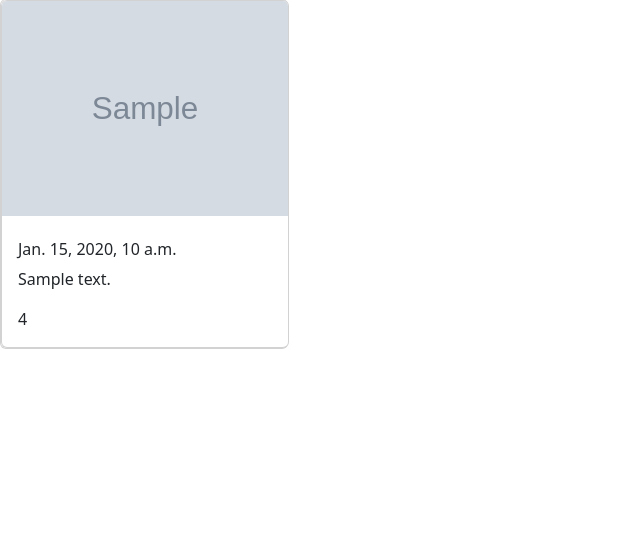
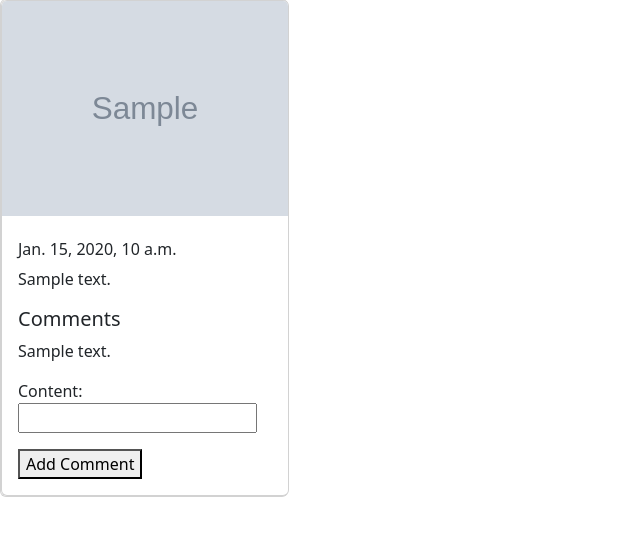
Before and after one commit to chelobureck/month4, a Django app: page /list_view/1 in a window 1280 px wide. Shown: the part 57-593 px from the top of the page, without its empty margins (0-640 px from the left). Run offline with Django 5.2, Linux system fonts and the light colour scheme; a user stored in the database is signed in; tables that the repository leaves empty hold one stand-in row (values such as "Sample post"); grey boxes marked "Sample" are stand-in pictures.

Commit message:
make commit in detail view

```diff
--- a/blog/urls.py
+++ b/blog/urls.py
@@ -24,7 +24,7 @@ from django.conf.urls.static import static
 users_paterns = [
     path('register/', register_view), # type: ignore
     path('login/', login_view), # type: ignore
-    path('logout/', logut),
+    path('loguot/', logut),
     ]
 
 urlpatterns = users_paterns + [
--- a/posts/admin.py
+++ b/posts/admin.py
@@ -1,7 +1,8 @@
 from django.contrib import admin
-from posts.models import Post, Tag, Category
+from posts.models import Comment, Post, Tag, Category
 
 
 admin.site.register(Post)
 admin.site.register(Tag)
 admin.site.register(Category)
+admin.site.register(Comment)
--- a/posts/forms.py
+++ b/posts/forms.py
@@ -22,3 +22,11 @@ class PostModelForm(forms.ModelForm):
     class Meta:
             model = Post
             fields = ["image", "title", "content", "rate"]
+
+class CommentForm(forms.Form):
+    content = forms.CharField(max_length=500)
+
+    def clean_content(self):
+        clean_data = super().clean()
+        content = clean_data.get("content")
+        return content
--- a/posts/models.py
+++ b/posts/models.py
@@ -40,3 +40,12 @@ class Post(models.Model):
 
     def __str__(self) -> str:
         return f"{self.title} - {self.content}"
+
+class Comment(models.Model):
+    content = models.CharField(max_length=500)
+
+    # связи
+    post = models.ForeignKey(Post, on_delete=models.CASCADE, null=True)
+
+    def __str__(self) -> str:
+        return f"{self.content}"
--- a/posts/views.py
+++ b/posts/views.py
@@ -1,8 +1,8 @@
 from django.shortcuts import render, redirect
 from django.http import HttpResponse
 from random import randint
-from posts.models import Post
-from posts.forms import PostCrateForm, PostModelForm
+from posts.models import Post, Comment
+from posts.forms import CommentForm, PostCrateForm, PostModelForm
 from django.contrib.auth.decorators import login_required
 
 def test_view(request):
@@ -21,9 +21,23 @@ def list_view(request):
 def post_detail_view(request, post_id):
     if request.method == "GET":
         posts = Post.objects.filter(id=post_id).first()
+        comment = CommentForm()
+        comment_for_model = Comment.objects.filter(post_id=post_id)
         if not posts:
-            return redirect("/posts/")
-        return render(request, "post/post_detail.html", context={"post": posts})
+            return redirect("/list_view/")
+        return render(request, "post/post_detail.html", context={"post": posts, "comment": comment , "comment_for_model": comment_for_model})
+    if request.method == "POST":
+        form = CommentForm(request.POST)
+        posts = Post.objects.filter(id=post_id).first()
+        comment_for_model = Comment.objects.filter(post_id=post_id)
+        if form.is_valid():
+            comment = form.cleaned_data.get("content")
+            Comment.objects.create(
+                content=comment,
+                post=posts,
+            )
+            return render(request, "post/post_detail.html", context={"post": posts, "comment": comment , "comment_for_model": comment_for_model})
+        return redirect(f"/list_view/{post_id}/")
 
 @login_required(login_url='/login/') # type: ignore
 def create_post_view(request):
--- a/templates/post/post_detail.html
+++ b/templates/post/post_detail.html
@@ -16,7 +16,16 @@
         <h4 class="card-title">{{ post.name }}</h4>
         <h6 class="card-title">{{ post.created_at }}</h6>
         <p class="card-text">{{ post.content }}</p>
-        <p class="card-text">{{ post.rate }}</p>
+        {% comment %} <p class="card-text">{{ post.rate }}</p> {% endcomment %}
+        <h5 class="card-text">Comments</h5>
+        {% for comment_post in comment_for_model %}
+        <p class="card-text">{{ comment_post.content }}</p>
+        {% endfor %}
+        <form method="post">
+            {% csrf_token %}
+            {{ comment.as_p }}
+            <button type="submit" href="/list_view/{{ post.id }}">Add Comment</button>
+        </form>
     </div>
     </div>
 </div>
```
Also changed, not shown: posts/migrations/0008_comment.py (added).
